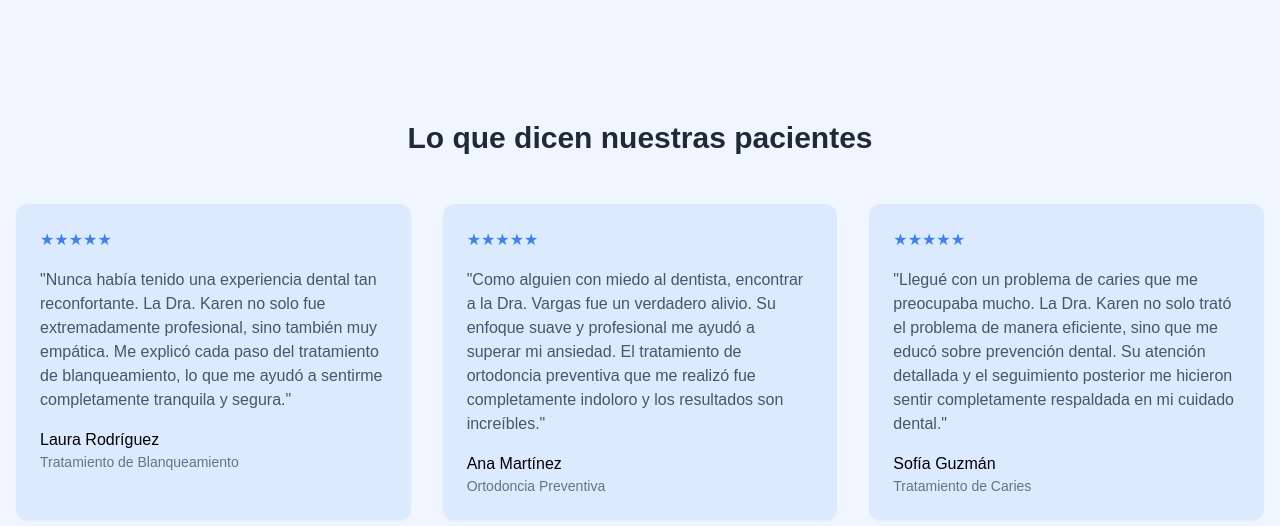
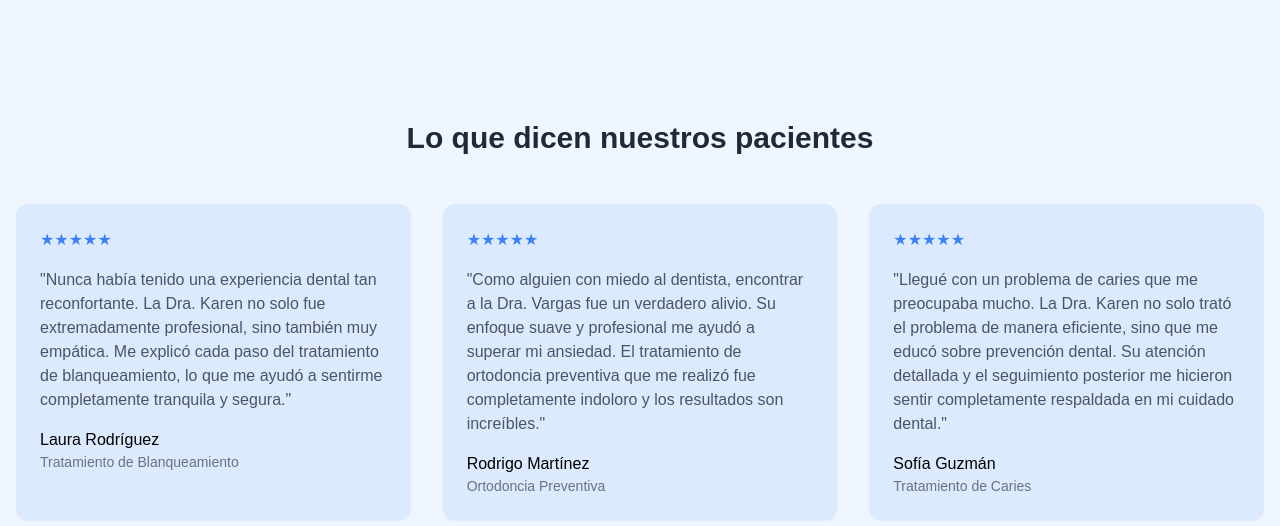
Before and after one commit to bryamslm/odontologia-web, a Next.js app in the folder odontologia-web/: page / in a window 1280 px wide. Shown: the part 1820-2346 px from the top of the page. Built offline with nearby package versions, Linux system fonts and the light colour scheme.

Commit message:
change reseña

```diff
--- a/odontologia-web/src/app/page.tsx
+++ b/odontologia-web/src/app/page.tsx
@@ -384,7 +384,7 @@ export default function Home() {
       <section className="py-20 px-4 bg-blue-50">
         <div className="max-w-7xl mx-auto">
           <h2 className="text-3xl font-bold text-center mb-12 text-gray-800">
-            Lo que dicen nuestras pacientes
+            Lo que dicen nuestros pacientes
           </h2>
           <div className="grid md:grid-cols-3 gap-8">
             <div className="bg-blue-100 p-6 rounded-xl shadow-sm">
@@ -401,7 +401,7 @@ export default function Home() {
               <p className="text-gray-600 mb-4">
                 &quot;Como alguien con miedo al dentista, encontrar a la Dra. Vargas fue un verdadero alivio. Su enfoque suave y profesional me ayudó a superar mi ansiedad. El tratamiento de ortodoncia preventiva que me realizó fue completamente indoloro y los resultados son increíbles.&quot;
               </p>
-              <p className="font-medium text-black">Ana Martínez</p>
+              <p className="font-medium text-black">Rodrigo Martínez</p>
               <p className="text-sm text-gray-500">Ortodoncia Preventiva</p>
             </div>
 
```
